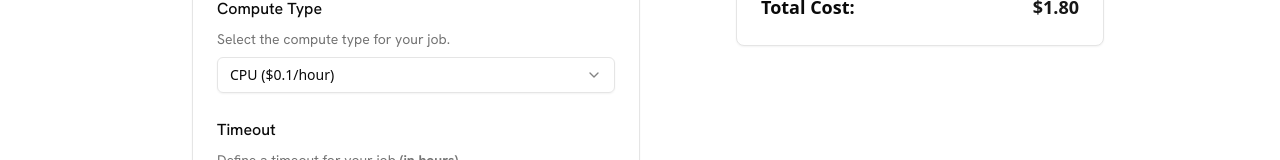
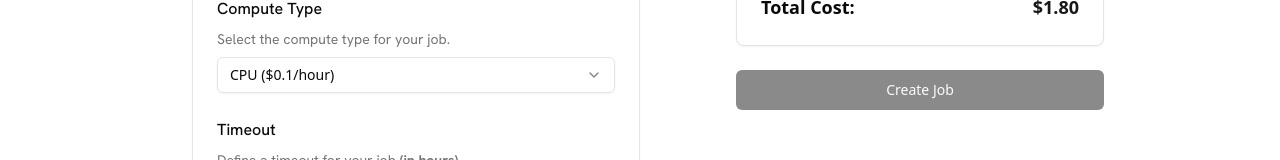
Before and after one commit to vid277/hacklytics25, a Next.js app in the folder frontend/: page /create in a window 1280 px wide. Shown: the part 505-665 px from the top of the page. Built offline with nearby package versions, Linux system fonts and the light colour scheme; no server answers.

Commit message:
feature: upload jobs fully working

```diff
--- a/frontend/app/create/file-upload.tsx
+++ b/frontend/app/create/file-upload.tsx
@@ -7,7 +7,7 @@ import { UploadCloud, FileIcon, XCircle } from "lucide-react";
 import { cn } from "@/lib/utils";
 
 interface UploadPageProps {
-  onFileSizeChange: (size: number) => void;
+  onFileSizeChange: (size: number, file: File) => void;
 }
 
 export default function UploadPage({ onFileSizeChange }: UploadPageProps) {
@@ -21,7 +21,7 @@ export default function UploadPage({ onFileSizeChange }: UploadPageProps) {
       if (selectedFile && selectedFile.name.endsWith(".tar")) {
         setFile(selectedFile);
         setError(null);
-        onFileSizeChange(selectedFile.size);
+        onFileSizeChange(selectedFile.size, selectedFile);
       } else {
         setFile(null);
         setError("Please select a valid .tar file");
--- a/frontend/app/create/page.tsx
+++ b/frontend/app/create/page.tsx
@@ -11,6 +11,9 @@ import { useState, useEffect } from "react";
 import { Label } from "@/components/ui/label";
 import { Input } from "@/components/ui/input";
 import { Card } from "@/components/ui/card";
+import { Button } from "@/components/ui/button";
+import { useAuth } from "@/contexts/auth-context";
+import { useToast } from "@/components/hooks/use-toast";
 
 const PRICE_PER_HOUR = {
   cpu: 0.1,
@@ -24,10 +27,15 @@ export default function CreatePage() {
   const [computeType, setComputeType] = useState<"cpu" | "gpu">("cpu");
   const [timeout, setTimeout] = useState<number>(8);
   const [outputDirectory, setOutputDirectory] = useState<string>("");
-  const [fileSize, setFileSize] = useState<number>(0); // in bytes
+  const [fileSize, setFileSize] = useState<number>(0);
   const [computePrice, setComputePrice] = useState<number>(0);
   const [storagePrice, setStoragePrice] = useState<number>(0);
   const [totalPrice, setTotalPrice] = useState<number>(0);
+
+  const { user } = useAuth();
+  const { toast } = useToast();
+  const [uploadedFile, setUploadedFile] = useState<File | null>(null);
+  const [isSubmitting, setIsSubmitting] = useState(false);
 
   useEffect(() => {
     const compute = PRICE_PER_HOUR[computeType] * (timeout || 0);
@@ -39,12 +47,73 @@ export default function CreatePage() {
     setTotalPrice(compute + storage + BASE_PROCESSING_FEE);
   }, [computeType, timeout, fileSize]);
 
+  const isFormComplete = () => {
+    return (
+      uploadedFile &&
+      computeType &&
+      timeout > 0 &&
+      outputDirectory.trim() !== "" &&
+      user
+    );
+  };
+
+  const handleSubmit = async () => {
+    if (!isFormComplete()) return;
+
+    setIsSubmitting(true);
+    try {
+      const formData = new FormData();
+      formData.append("user_id", user!.id);
+      formData.append("file", uploadedFile!);
+      formData.append("compute_type", computeType);
+      formData.append("timeout", timeout.toString());
+      formData.append("output_directory", outputDirectory);
+      formData.append("price", totalPrice.toString());
+
+      const response = await fetch("http://localhost:8000/create-job/", {
+        method: "POST",
+        body: formData,
+      });
+
+      const data = await response.json();
+
+      if (data.status === "success") {
+        toast({
+          title: "Success",
+          description: (
+            <div className="flex flex-col gap-1">
+              <p>Job created successfully!</p>
+              <p className="text-sm font-mono bg-secondary p-1 rounded">
+                Job ID: {data.message.split("Job id ")[1].split(" ")[0]}
+              </p>
+            </div>
+          ),
+        });
+      } else {
+        throw new Error(data.message);
+      }
+    } catch (error) {
+      toast({
+        title: "Error",
+        description: "Failed to create job. Please try again.",
+        variant: "destructive",
+      });
+    } finally {
+      setIsSubmitting(false);
+    }
+  };
+
+  const handleFileUpload = (size: number, file: File) => {
+    setFileSize(size);
+    setUploadedFile(file);
+  };
+
   return (
     <div className="flex flex-col gap-6 p-6 h-[calc(100vh-8rem)]">
       <div className="flex gap-20 items-start justify-center mt-20">
         <div className="flex flex-col gap-4">
           <div className="w-[30rem]">
-            <UploadPage onFileSizeChange={setFileSize} />
+            <UploadPage onFileSizeChange={handleFileUpload} />
           </div>
           <div className="flex justify-center">
             <Card className="p-6 w-[28rem]">
@@ -181,12 +250,21 @@ export default function CreatePage() {
 
             <div className="h-px bg-border" />
 
-            {/* Total */}
             <div className="flex justify-between text-lg font-semibold">
               <span>Total Cost:</span>
               <span className="text-primary">${totalPrice.toFixed(2)}</span>
             </div>
           </Card>
+
+          <div className="mt-6">
+            <Button
+              className="w-full"
+              disabled={!isFormComplete() || isSubmitting}
+              onClick={handleSubmit}
+            >
+              {isSubmitting ? "Creating Job..." : "Create Job"}
+            </Button>
+          </div>
         </div>
       </div>
     </div>
```
